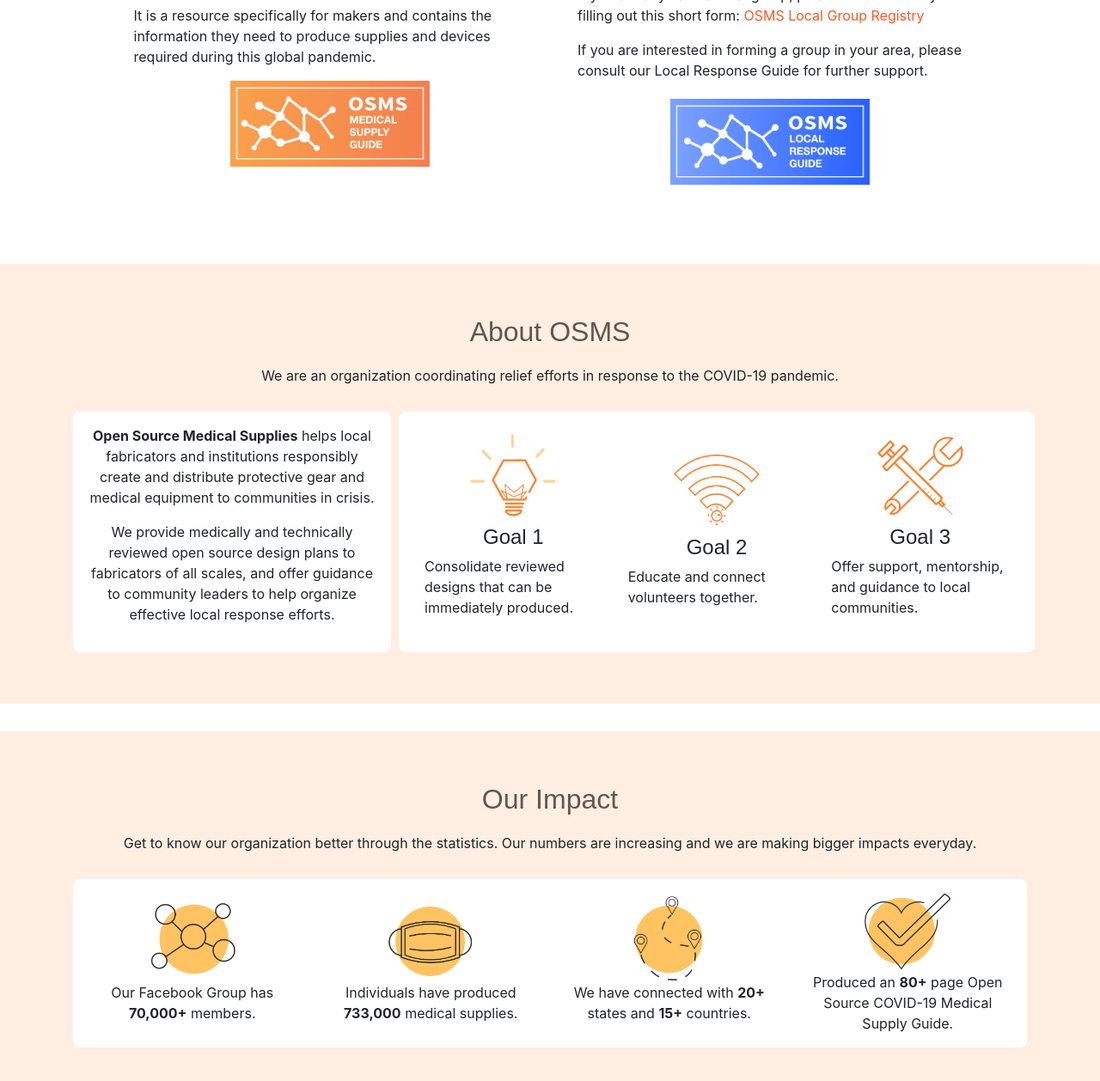
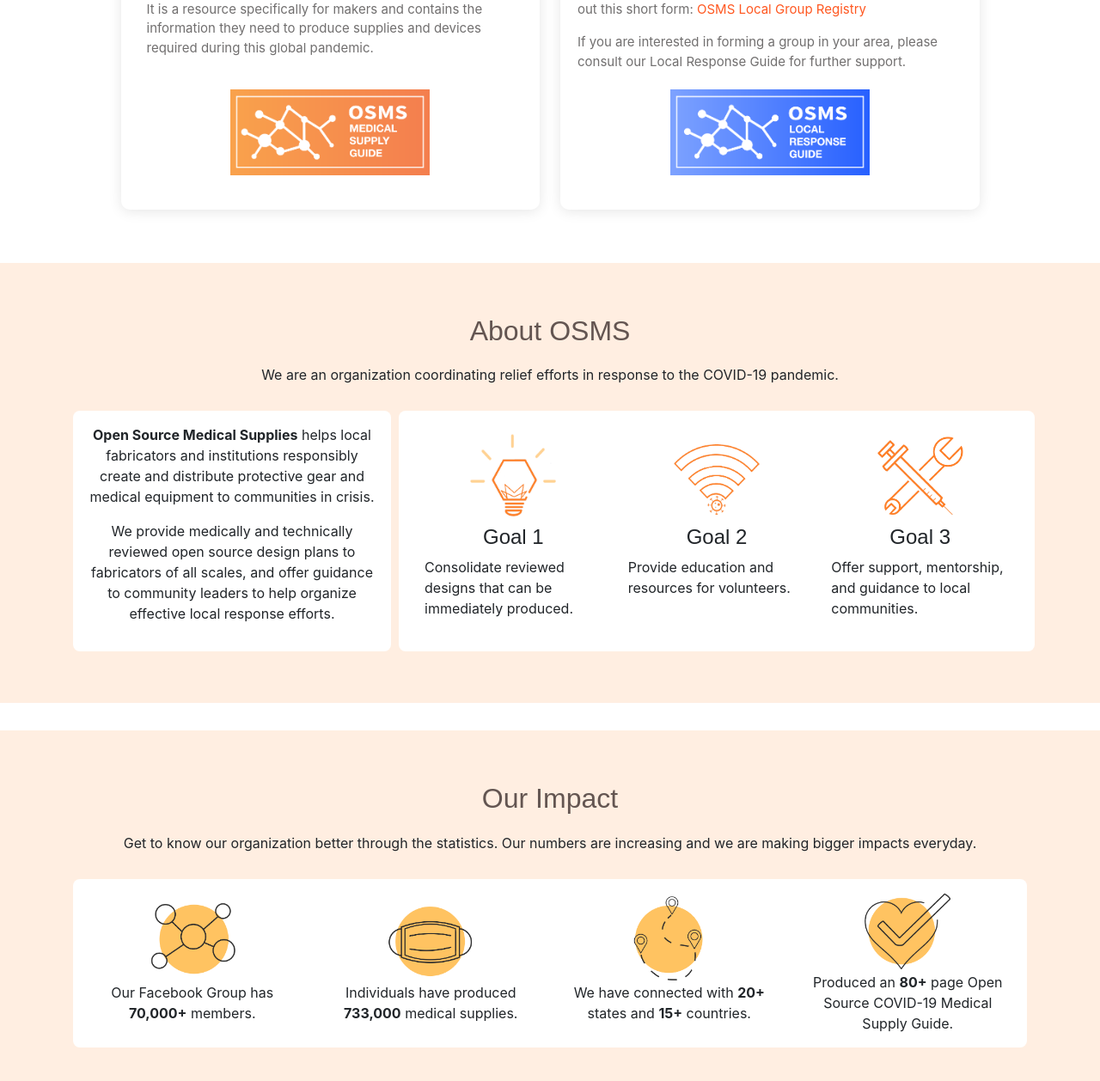
Before and after one commit to Open-Source-Medical-Supplies/dev, a Jekyll site: the page built from index.html, in a window 1280 px wide, cut to the strip 646-1920 px from the top of the page. Shown: the top 1258 px of the strip at 86% size. Built offline with Jekyll 4.4.1, drawn with Linux system fonts in a browser that asks for light colours; nearby versions of some CDN libraries; some of the changed text lies outside the part shown.

Commit message:
minor updates align goal sentences align resource icons

```diff
--- a/_includes/landing-page/sections/about.html
+++ b/_includes/landing-page/sections/about.html
@@ -12,19 +12,20 @@
           </p>
         </div>
         <div class="row col-8 background-and-border">
-          <div class="icon-box col-4 d-flex flex-column align-items-center justify-content-center" data-aos="fade-up" data-aos-delay="100">
+          <div class="d-flex" style="margin-top: 25px;">
+            <div class="icon-box col-4 d-flex flex-column align-items-center" data-aos="fade-up" data-aos-delay="100">
               <img src="/assets/img/landing-page/icon_light.PNG" class="icon" style="width:100px;height:100px">
               <h4 class="mt-2">Goal 1</h4>
               <p>Consolidate reviewed designs that can be immediately produced.</p>
             </div>
 
-          <div class="icon-box col-4 d-flex flex-column align-items-center justify-content-center" data-aos="fade-up" data-aos-delay="200">
+            <div class="icon-box col-4 d-flex flex-column align-items-center" data-aos="fade-up" data-aos-delay="200">
               <img src="/assets/img/landing-page/icon_wifi.png" class="icon" style="width:100px;height:100px">
               <h4 class="mt-2">Goal 2</h4>
-            <p>Educate and connect volunteers together. </p>
+              <p>Provide education and resources for volunteers.</p>
             </div>
 
-          <div class="icon-box col-4 d-flex flex-column align-items-center justify-content-center" data-aos="fade-up" data-aos-delay="300">
+            <div class="icon-box col-4 d-flex flex-column align-items-center" data-aos="fade-up" data-aos-delay="300">
               <img src="/assets/img/landing-page/icon_wrench.png" class="icon" style="width:100px;height:100px">
               <h4 class="mt-2">Goal 3</h4>
               <p>Offer support, mentorship, and guidance to local communities.</p>
@@ -33,4 +34,5 @@
         </div>
       </div>
     </div>
+  </div>
 </section>
--- a/_includes/landing-page/sections/projects.html
+++ b/_includes/landing-page/sections/projects.html
@@ -22,7 +22,7 @@
           <a href="medical-supply-guide" target="_blank" rel="noopener noreferrer">
             <div class="card-body">
               <h5 class="card-title">Medical Supplies</h5>
-              <p class="card-text">Collection of PPE and Medical Supplies used during the treatment of COVID-19
+              <p class="card-text">Collection of PPE and other Medical Supplies used during the treatment of COVID-19
                 patients.</p>
             </div>
           </a>
--- a/_includes/landing-page/sections/resources.html
+++ b/_includes/landing-page/sections/resources.html
@@ -1,8 +1,8 @@
-<section id="why-us" class="why-us">
+<section id="resources" class="resources">
   <div class="container">
 
     <div class="row">
-      <div class="row justify-content-center">
+      <div class="row justify-content-center icon-boxes">
         <!-- medical supply guide -->
         <div class="col-5 icon-box background-and-border pt-3 mr-4" style="height: unset;" data-aos="fade-up" data-aos-anchor-placement="top-bottom">
           <h3 class="text-center" data-aos="fade-up"><a class="osms-link" href="/medical-supply-guide">Search</a> our Supply Guide</h3>
@@ -13,7 +13,7 @@
               these products.</p>
             <p>It is a resource specifically for makers and contains the information they need to produce
               supplies and devices required during this global pandemic.</p>
-            <a class="link-hover" style="margin: 0 auto;" href="/medical-supply-guide">
+            <a class="link-hover" style="margin: 0 auto; margin-top: 21px;" href="/medical-supply-guide">
               <img src="/assets/img/logos/osms-orange.png" style="height:100px;">
             </a>
           </div>
--- a/style.css
+++ b/style.css
@@ -38,6 +38,8 @@
   background: white;
   box-shadow: 0px 0px 20px 0px rgba(0, 0, 0, 0.1)
 }
+
+
 
 /*** kept for posterity ***/
 /* markdown image handling */
@@ -749,13 +751,13 @@
 /*--------------------------------------------------------------
 # Why Us
 --------------------------------------------------------------*/
-.why-us {
+.resources {
   padding: 0 0 30px 0;
   position: relative;
   z-index: 3;
 }
 
-.why-us .content {
+.resources .content {
   padding: 30px;
   background: #ff5821;
   margin-top:20px;
@@ -763,17 +765,17 @@
   color: #fff;
 }
 
-.why-us .content h3 {
+.resources .content h3 {
   font-weight: 700;
   font-size: 34px;
   margin-bottom: 30px;
 }
 
-.why-us .content p {
+.resources .content p {
   margin-bottom: 30px;
 }
 
-.why-us .content .more-btn {
+.resources .content .more-btn {
   display: inline-block;
   background: rgba(255, 255, 255, 0.2);
   padding: 6px 30px 8px 30px;
@@ -782,16 +784,16 @@
   transition: all ease-in-out 0.4s;
 }
 
-.why-us .content .more-btn i {
+.resources .content .more-btn i {
   font-size: 14px;
 }
 
-.why-us .content .more-btn:hover {
+.resources .content .more-btn:hover {
   color: #ff5821;
   background: #fff;
 }
 
-.why-us .icon-boxes .icon-box {
+.resources .icon-boxes .icon-box {
   text-align: center;
   border-radius: 10px;
   background: #fff;
@@ -800,19 +802,19 @@
   width: 100%;
 }
 
-.why-us .icon-boxes .icon-box i {
+.resources .icon-boxes .icon-box i {
   font-size: 40px;
   color: #ff5821;
   margin-bottom: 30px;
 }
 
-.why-us .icon-boxes .icon-box h4 {
+.resources .icon-boxes .icon-box h4 {
   font-size: 20px;
   font-weight: 700;
   margin: 0 0 30px 0;
 }
 
-.why-us .icon-boxes .icon-box p {
+.resources .icon-boxes .icon-box p {
   font-size: 15px;
   color: #716f6f;
 }
```
Lines whose indentation alone changed are shown as unchanged.
